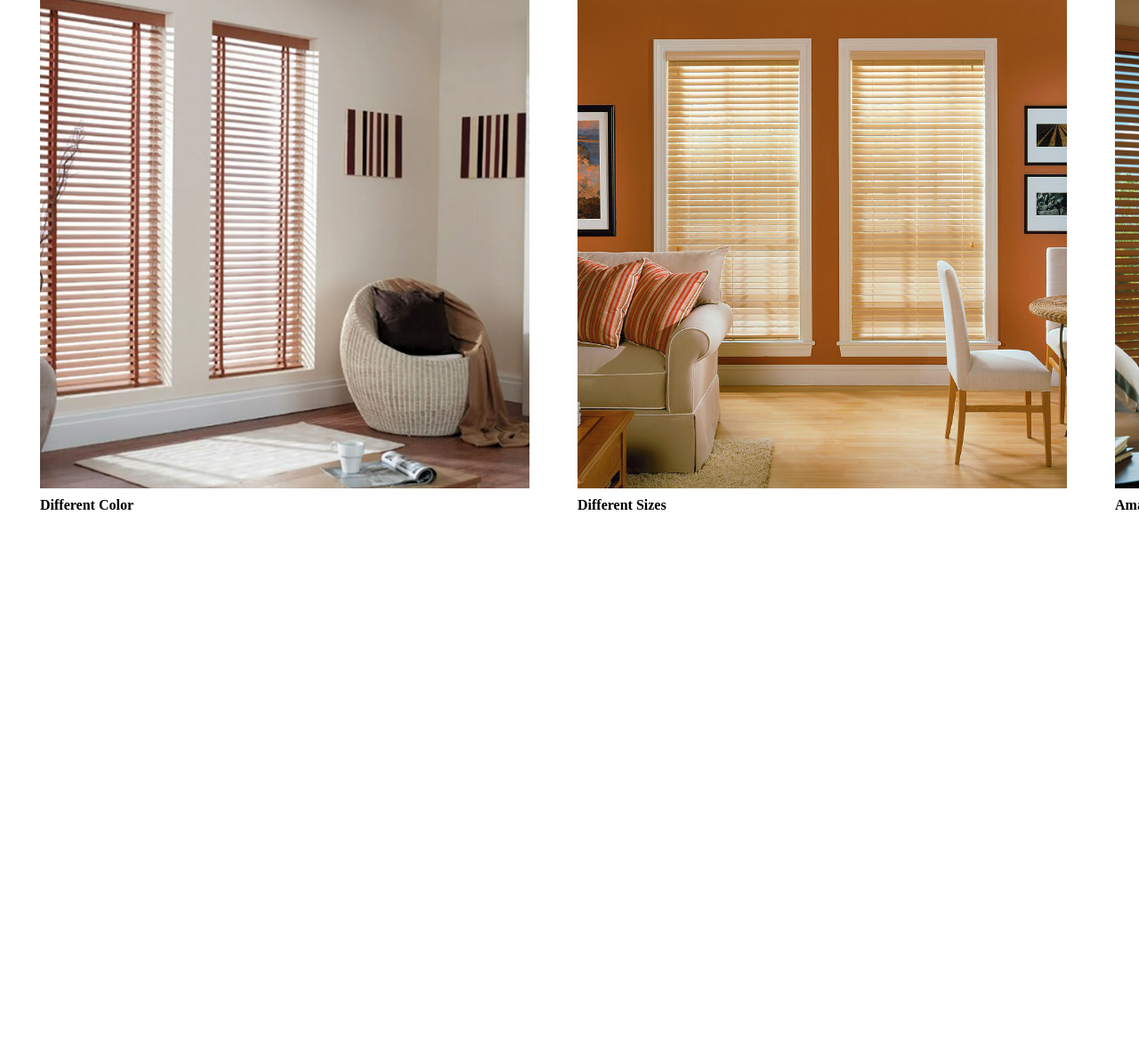
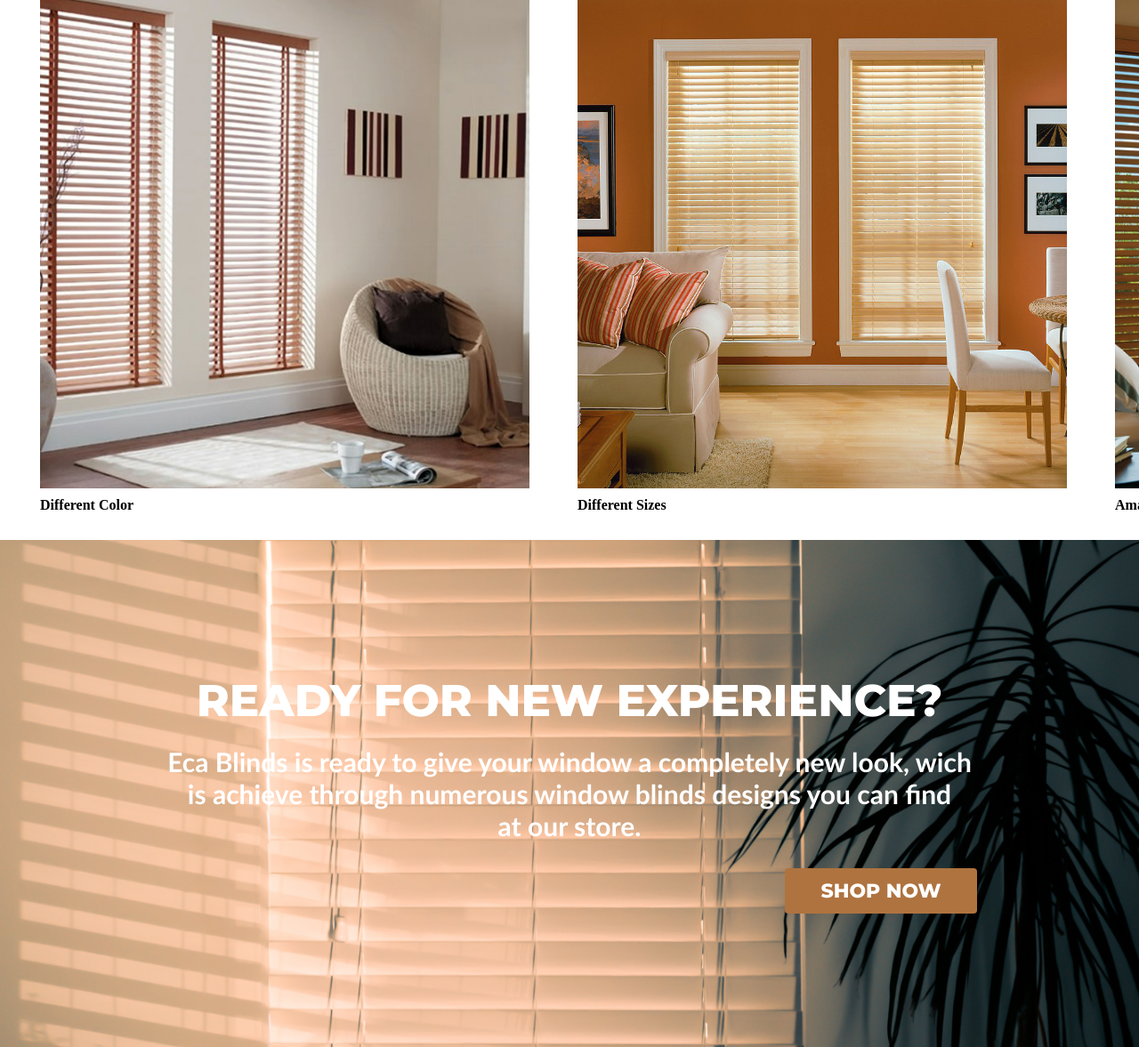
Before and after one commit to EinahJ/blinds-business, a PHP site: page / in a window 1280 px wide. Shown: the part 2309-3486 px from the top of the page at 89% size. Before the commit the page ends 2882 px from the top, so only its background shows below. Run offline with PHP 8.4, Linux system fonts and the light colour scheme.

Commit message:
index update

```diff
--- a/index.php
+++ b/index.php
@@ -90,6 +90,53 @@
             text-decoration: none;
             border-radius: 4px;
             margin-top: 30px;
+        }
+
+        .banner2 { /*home background img*/
+            background-image: url("img/bg.png");
+            background-size: cover;
+            background-repeat: no-repeat;
+            background-position: 0%;
+            height: 50%;
+            padding: 150px 60px;
+            text-align: center;
+            color: white;
+        }
+
+        .banner2 h1 { /*Ready for new discovery...*/
+            font-family: 'Montserrat', sans-serif;
+            font-size: 50px;
+            margin-bottom: 20px;
+        }
+
+        .banner2 h2 { /*Eca Blinds is ready to give...*/
+            font-family: 'Gill Sans', 'Gill Sans MT', Calibri, 'Trebuchet MS', sans-serif;
+            font-size: 30px;
+        }
+
+
+        .banner2 .btn2 { /*Shop now button*/
+            display: inline-block;
+            padding: 12px 40px;
+            background-color: #af733f;
+            color: #fff;
+            font-family: 'Montserrat', sans-serif;
+            font-size: 22px;
+            font-weight: bolder;
+            text-decoration: none;
+            border-radius: 4px;
+            margin-top: 30px;
+            margin-left: 700px;
+        }
+
+        #menuContainer {
+            position: absolute;
+            top: 80px;
+            right: 45px;
+            background-color: #fff;
+            box-shadow: 0 2px 4px rgba(0, 0, 0, 0.2);
+            display: none;
+            z-index: 1;
         }
 
         #menuContainer {
@@ -293,7 +340,7 @@
         </div>
         <ul class="menuList">
             <li>
-                <a href="login.html"><i class="fas fa-user"></i>Account</a>
+                <a href="login.php"><i class="fas fa-user"></i>Account</a>
             </li>
             <li>
                 <a href="#"><i class="fas fa-calendar"></i>Schedule</a>
@@ -487,6 +534,14 @@
 
     </div>
 
+    <div class="banner2">
+        <h1>READY FOR NEW EXPERIENCE?</h1>
+        <h2>Eca Blinds is ready to give your window a completely new look, wich<br>
+    is achieve through numerous window blinds designs you can find<br>at our store.</h2>
+
+        <a href="" class="btn2">SHOP NOW</a>
+    </div>
+
 </body>
 <footer>
 </footer>
--- a/login.php
+++ b/login.php
@@ -19,7 +19,7 @@
             display: flex;
             align-items: center;
             margin: 0px 0px 0px 0px;
-            padding: 20px;
+            padding: 20px 20px 20px 50px;
             background-color: #d1a680;
         }
 
```
